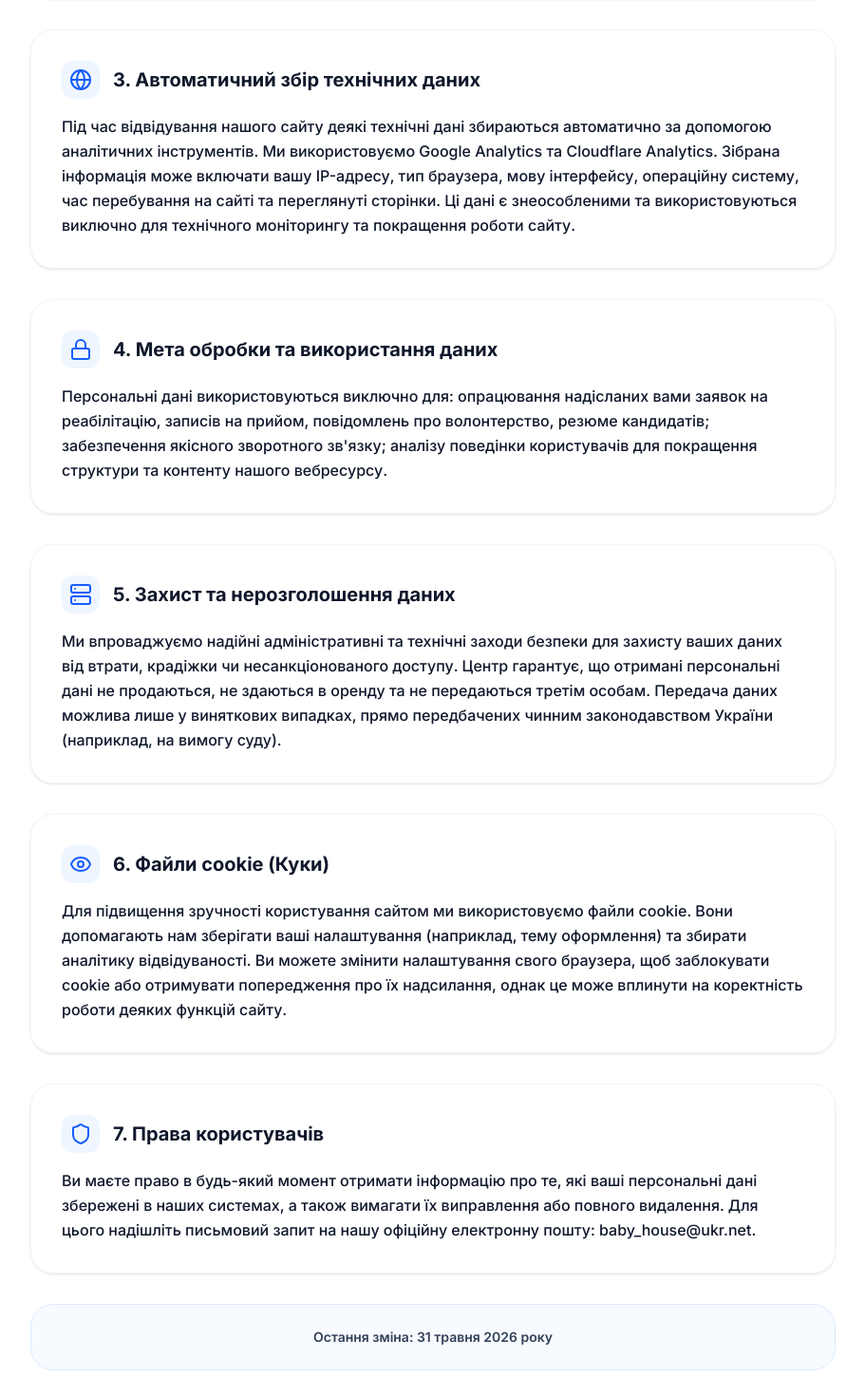
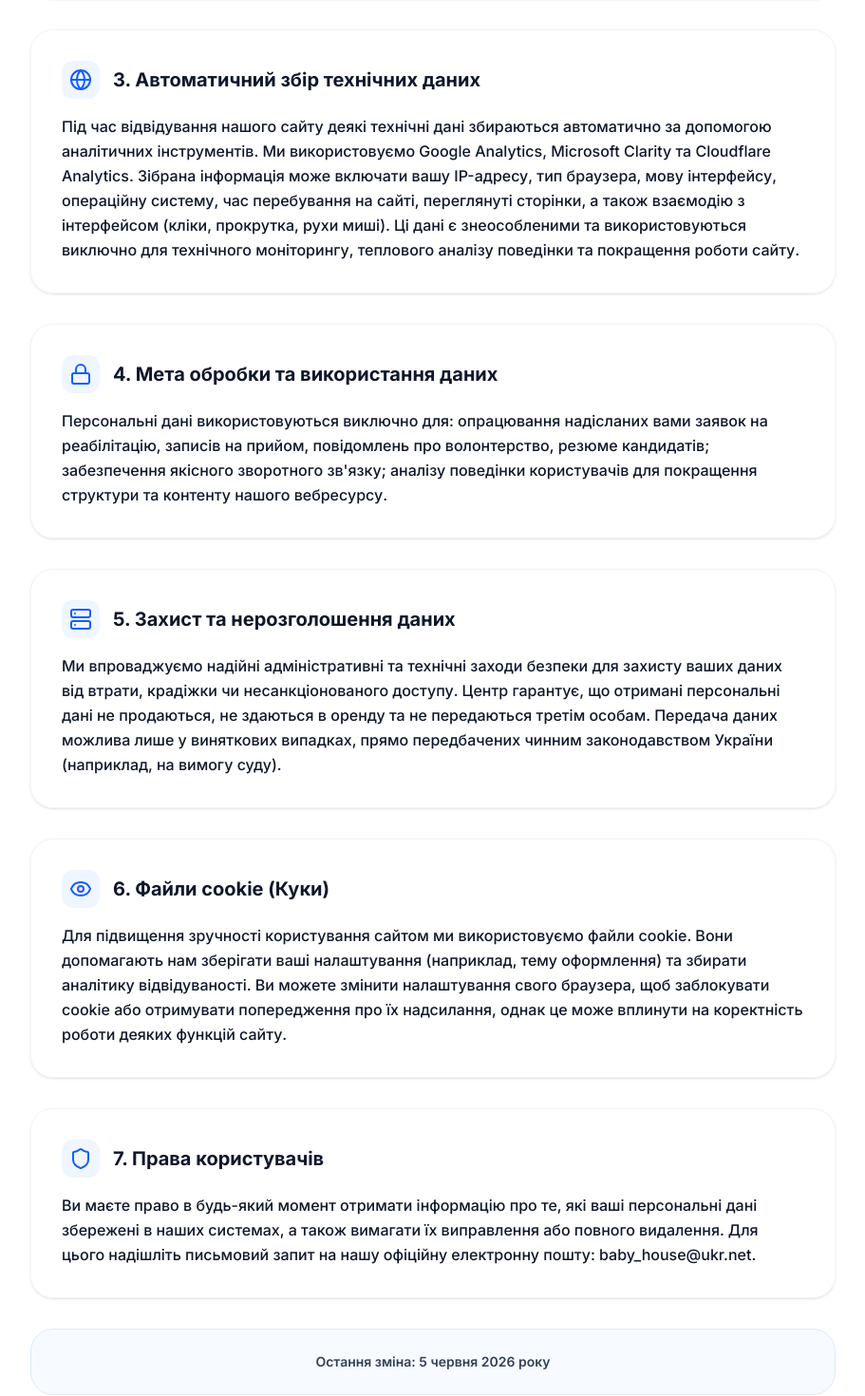
Before and after one commit to BrownyOFF/clinic, a Next.js app: page /privacy-policy in a window 1280 px wide. Shown: the part 960-2430 px from the top of the page at 95% size, without its empty margins (184-1095 px from the left). Built offline with nearby package versions, Linux system fonts and the light colour scheme; no server answers.

Commit message:
feat: update privacy policy and cookie banner to include Microsoft Clarity analytics disclosure

```diff
--- a/app/components/CookieBanner.tsx
+++ b/app/components/CookieBanner.tsx
@@ -135,7 +135,7 @@ export default function CookieBanner() {
               <p className="text-xs md:text-sm text-slate-600 dark:text-slate-300 leading-relaxed font-medium">
                 {isEnglish ? (
                   <>
-                    This website uses cookies and analytics (Google Analytics) to optimize performance, improve navigation, and analyze traffic. Learn more in our{" "}
+                    This website uses cookies and analytics (Google Analytics, Microsoft Clarity) to optimize performance, improve navigation, and analyze traffic. Learn more in our{" "}
                     <Link href="/en/privacy-policy" className="text-blue-600 dark:text-blue-400 font-semibold hover:underline">
                       Privacy Policy
                     </Link>
@@ -143,7 +143,7 @@ export default function CookieBanner() {
                   </>
                 ) : (
                   <>
-                    Цей сайт використовує файли cookie та аналітичні системи (Google Analytics) для оптимізації роботи, покращення навігації та аналізу відвідуваності. Детальніше в нашій{" "}
+                    Цей сайт використовує файли cookie та аналітичні системи (Google Analytics, Microsoft Clarity) для оптимізації роботи, покращення навігації та аналізу відвідуваності. Детальніше в нашій{" "}
                     <Link href="/privacy-policy" className="text-blue-600 dark:text-blue-400 font-semibold hover:underline">
                       Політиці конфіденційності
                     </Link>
--- a/app/en/privacy-policy/page.tsx
+++ b/app/en/privacy-policy/page.tsx
@@ -30,7 +30,7 @@ export default function PrivacyPolicyPageEn() {
     {
       icon: <Globe className="text-blue-600 dark:text-blue-400" size={24} />,
       title: "3. Automatic Technical Data Collection",
-      content: "When visiting our website, certain technical data is collected automatically using analytical tools. We use Google Analytics and Cloudflare Analytics. The collected information may include your IP address, browser type, interface language, operating system, time spent on the site, and pages viewed. This data is anonymous and is used solely for technical monitoring and improving site performance."
+      content: "When visiting our website, certain technical data is collected automatically using analytical tools. We use Google Analytics, Microsoft Clarity, and Cloudflare Analytics. The collected information may include your IP address, browser type, interface language, operating system, time spent on the site, pages viewed, and user interaction details (clicks, scrolls, mouse movements). This data is anonymous and is used solely for technical monitoring, heat map behavior analysis, and improving site performance."
     },
     {
       icon: <Lock className="text-blue-600 dark:text-blue-400" size={24} />,
@@ -102,7 +102,7 @@ export default function PrivacyPolicyPageEn() {
           ))}
 
           <div className="p-6 bg-blue-50/50 dark:bg-blue-950/20 border border-blue-100 dark:border-blue-900/30 rounded-3xl text-sm font-semibold text-slate-700 dark:text-slate-350 text-center">
-            Last updated: May 31, 2026
+            Last updated: June 5, 2026
           </div>
         </div>
 
--- a/app/privacy-policy/page.tsx
+++ b/app/privacy-policy/page.tsx
@@ -30,7 +30,7 @@ export default function PrivacyPolicyPage() {
     {
       icon: <Globe className="text-blue-600 dark:text-blue-400" size={24} />,
       title: "3. Автоматичний збір технічних даних",
-      content: "Під час відвідування нашого сайту деякі технічні дані збираються автоматично за допомогою аналітичних інструментів. Ми використовуємо Google Analytics та Cloudflare Analytics. Зібрана інформація може включати вашу IP-адресу, тип браузера, мову інтерфейсу, операційну систему, час перебування на сайті та переглянуті сторінки. Ці дані є знеособленими та використовуються виключно для технічного моніторингу та покращення роботи сайту."
+      content: "Під час відвідування нашого сайту деякі технічні дані збираються автоматично за допомогою аналітичних інструментів. Ми використовуємо Google Analytics, Microsoft Clarity та Cloudflare Analytics. Зібрана інформація може включати вашу IP-адресу, тип браузера, мову інтерфейсу, операційну систему, час перебування на сайті, переглянуті сторінки, а також взаємодію з інтерфейсом (кліки, прокрутка, рухи миші). Ці дані є знеособленими та використовуються виключно для технічного моніторингу, теплового аналізу поведінки та покращення роботи сайту."
     },
     {
       icon: <Lock className="text-blue-600 dark:text-blue-400" size={24} />,
@@ -102,7 +102,7 @@ export default function PrivacyPolicyPage() {
           ))}
 
           <div className="p-6 bg-blue-50/50 dark:bg-blue-950/20 border border-blue-100 dark:border-blue-900/30 rounded-3xl text-sm font-semibold text-slate-700 dark:text-slate-350 text-center">
-            Остання зміна: 31 травня 2026 року
+            Остання зміна: 5 червня 2026 року
           </div>
         </div>
 
```
